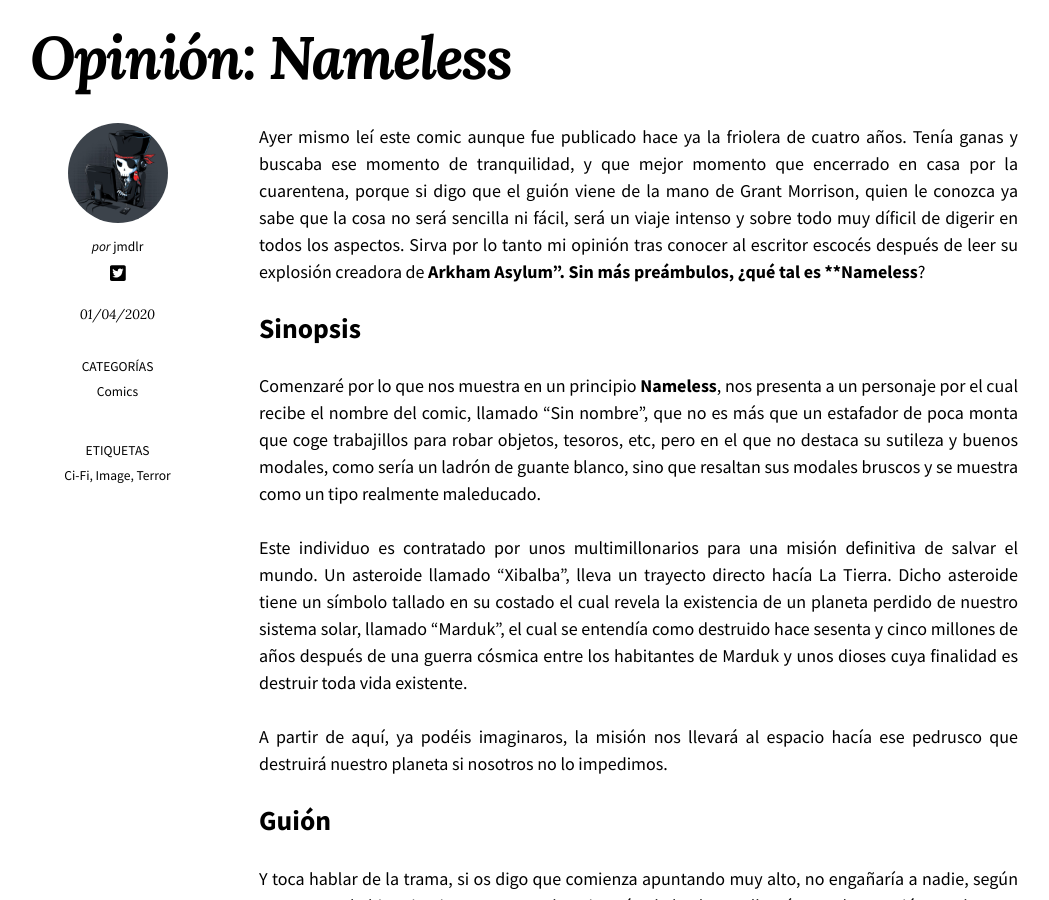
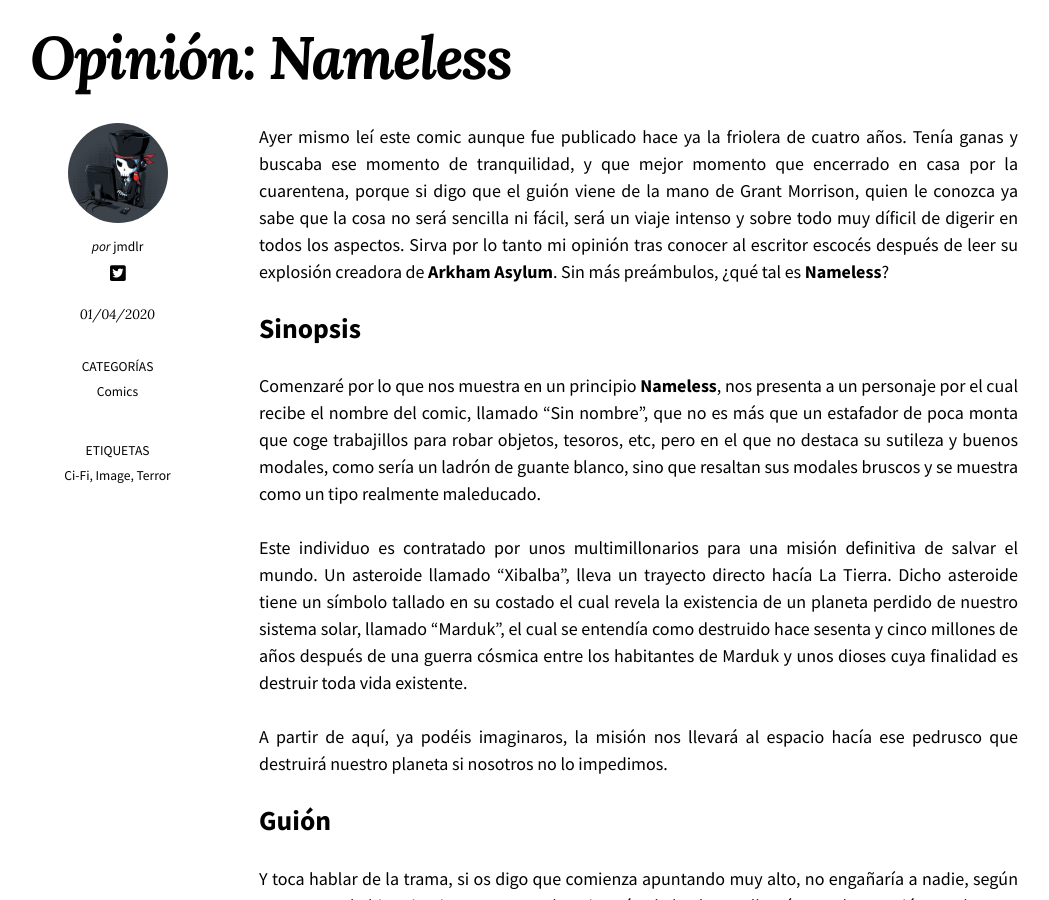
Before and after one commit to gide0n/old-mindeka, a Jekyll site: the page built from _posts/2020-04-01-opinion-nameless.md, in a window 1280 px wide and 900 px high, scrolled down 923 px. Shown: the whole window, without its empty margins (116-1165 px from the left). Built offline with Jekyll 4.4.1, drawn with Linux system fonts in a browser that asks for light colours; nearby versions of some CDN libraries.

```diff
--- a/_posts/2020-04-01-opinion-nameless.md
+++ b/_posts/2020-04-01-opinion-nameless.md
@@ -12,7 +12,7 @@ tags:
   - Ci-Fi
 ---
 
-Ayer mismo leí este comic aunque fue publicado hace ya la friolera de cuatro años. Tenía ganas y buscaba ese momento de tranquilidad, y que mejor momento que encerrado en casa por la cuarentena, porque si digo que el guión viene de la mano de Grant Morrison, quien le conozca ya sabe que la cosa no será sencilla ni fácil, será un viaje intenso y sobre todo muy díficil de digerir en todos los aspectos. Sirva por lo tanto mi opinión tras conocer al escritor escocés después de leer su explosión creadora de **Arkham Asylum". Sin más preámbulos, ¿qué tal es **Nameless**?
+Ayer mismo leí este comic aunque fue publicado hace ya la friolera de cuatro años. Tenía ganas y buscaba ese momento de tranquilidad, y que mejor momento que encerrado en casa por la cuarentena, porque si digo que el guión viene de la mano de Grant Morrison, quien le conozca ya sabe que la cosa no será sencilla ni fácil, será un viaje intenso y sobre todo muy díficil de digerir en todos los aspectos. Sirva por lo tanto mi opinión tras conocer al escritor escocés después de leer su explosión creadora de **Arkham Asylum**. Sin más preámbulos, ¿qué tal es **Nameless**?
 {: .text-justify}
 
 <!--more-->
```
